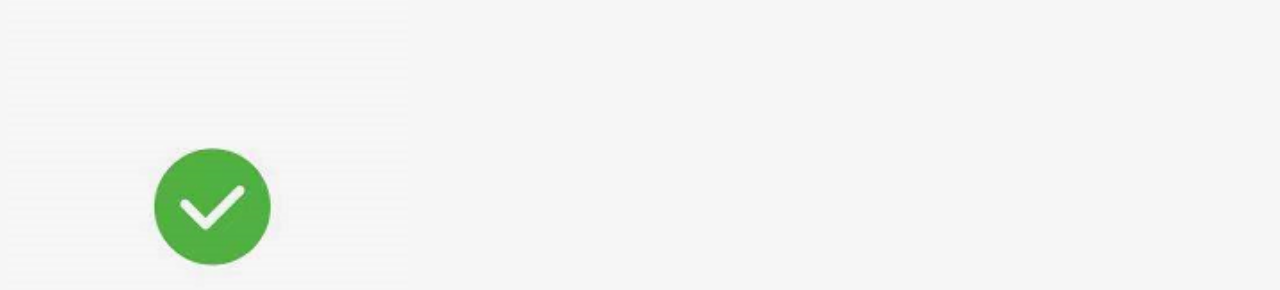
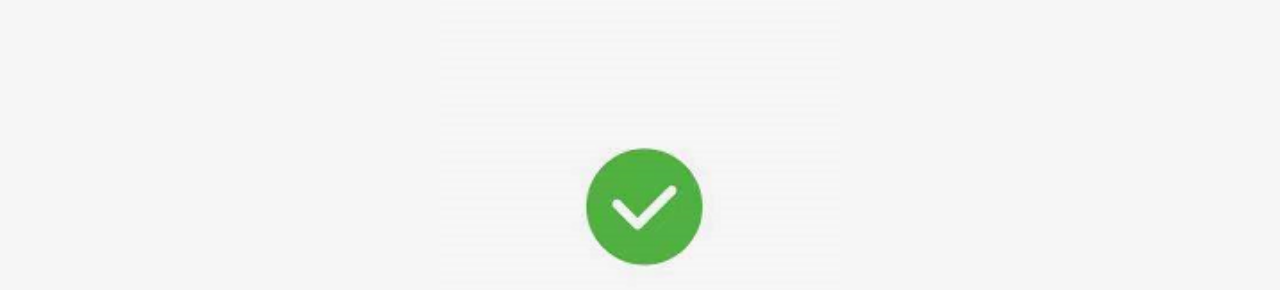
Before and after one commit to zhaoxianhao321/b.github.io, a plain HTML site: page index.html in a window 1280 px wide. Shown: the part 137-427 px from the top of the page. Drawn offline with Linux system fonts and the light colour scheme.

Commit message:
Update index.html

```diff
--- a/index.html
+++ b/index.html
@@ -5,7 +5,7 @@
 <title>菜鸟教程(runoob.com)</title>
 </head>
 <body style="    background: rgba(246,246,246);">
-  <img src="./1608516380(1).png" style="    width: 400px;"/>
+  <img src="./1608516380(1).png" style="    width: 400px;    display: block; margin: auto;"/>
   <span style="    font-size: 50px;">允许入校，学号：20182200213，姓名：王辉，当前时间</span><span id="aa" style="    font-size: 50px;"></span>
 <script>
 var curr_time = new Date();
```
